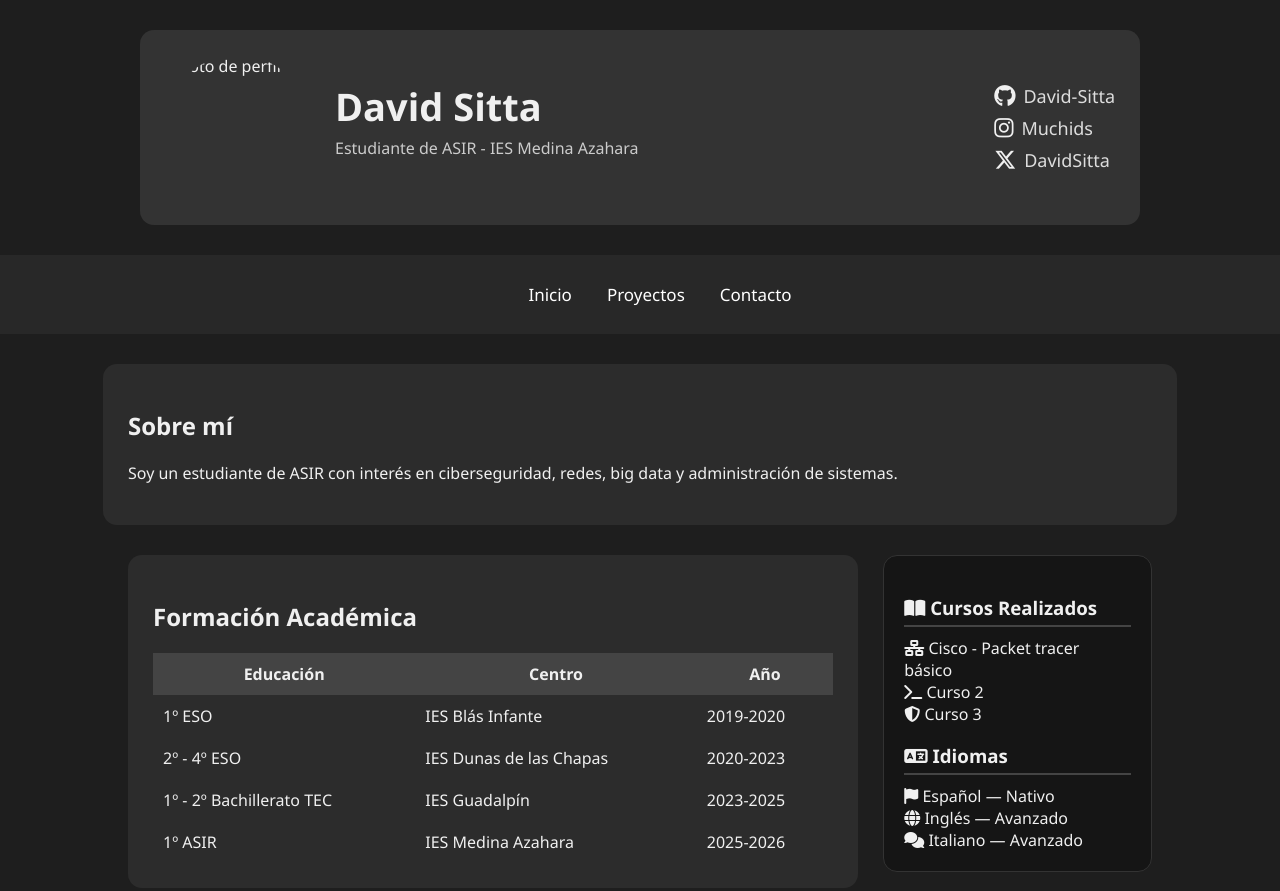
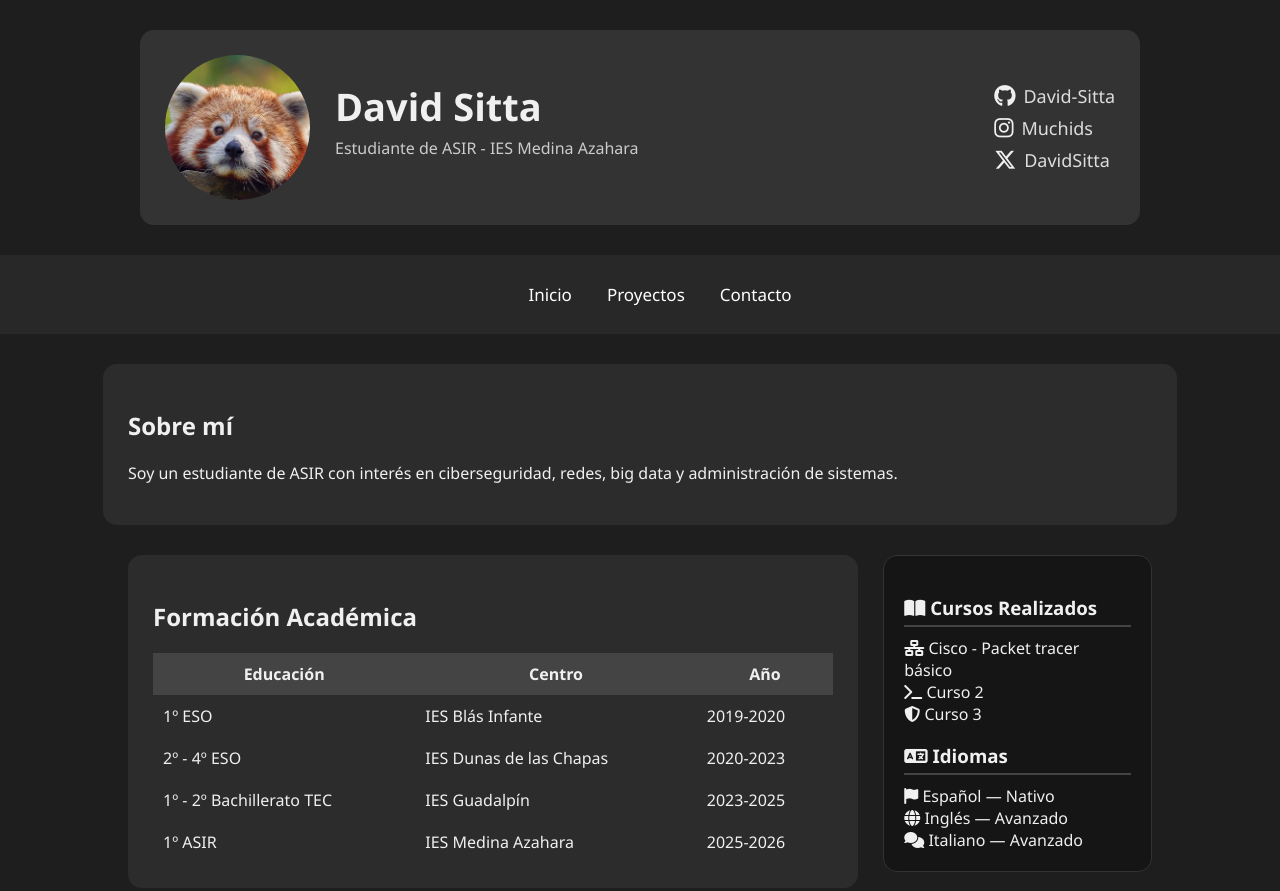
Before and after one commit to David-Sitta/MiPerfilProfesional, a plain HTML site: page index.html in a window 1280 px wide. Shown: the top 891 px of the page. Drawn offline with Linux system fonts and the light colour scheme.

Commit message:
Update index.html

```diff
--- a/index.html
+++ b/index.html
@@ -13,7 +13,8 @@
     <!-- ===== perfil ===== -->
     <header>
         <div class="perfil">
-            <img src="images/foto.jpg" alt="Foto de perfil">
+             <img src="images/gunon.jpg">
+
 
             <div class="info">
                 <h1>David Sitta</h1>
```
